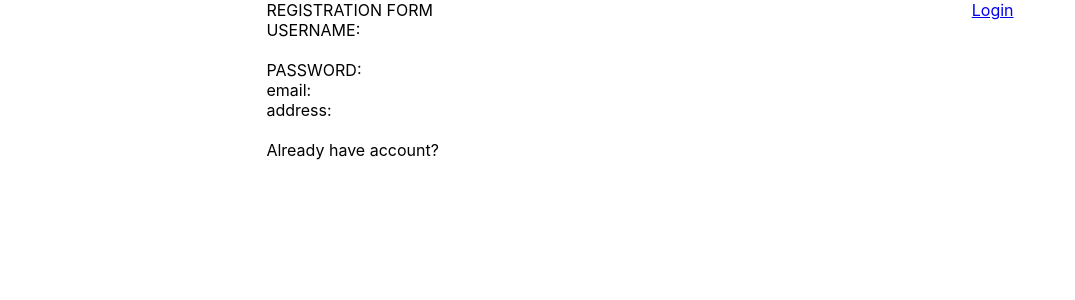
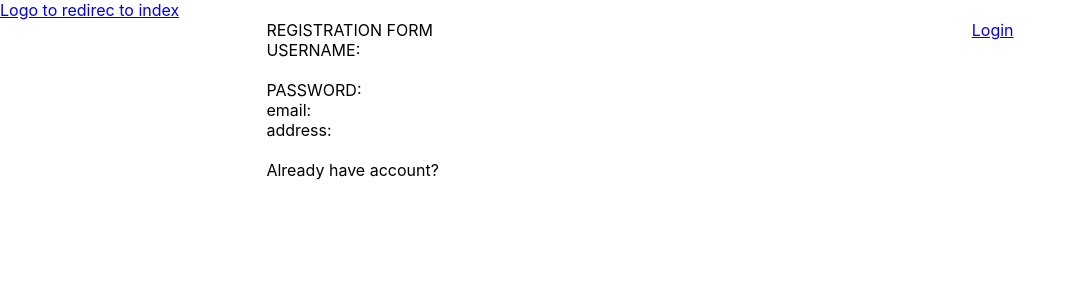
Before and after one commit to GoranAviani/react_apollo_client_3_cache, a React (Create React App) app: page /registration in a window 1280 px wide. Shown: the top 300 px of the page, without its empty margins (0-1075 px from the left). Built offline with nearby package versions, Linux system fonts and the light colour scheme; no server answers.

Commit message:
first steps

```diff
--- a/src/components/LoginRegister/RegistrationForm.js
+++ b/src/components/LoginRegister/RegistrationForm.js
@@ -2,10 +2,14 @@ import React from "react";
 
 import './LoginRegister.css'
 import {Link} from "react-router-dom";
+import SimpleNavigation from "../Navigation/SimpleNavigation";
 
 const RegistrationForm = () => {
 
     return (
+        <>
+            <SimpleNavigation/>
+
             <div className="loginregister">
                 REGISTRATION FORM
                 <br/>
@@ -21,6 +25,8 @@ const RegistrationForm = () => {
                 Already have account? <Link to="/login">Login</Link>
 
             </div>
+        </>
+
     )
 }
 
```
Lines whose indentation alone changed are shown as unchanged.
